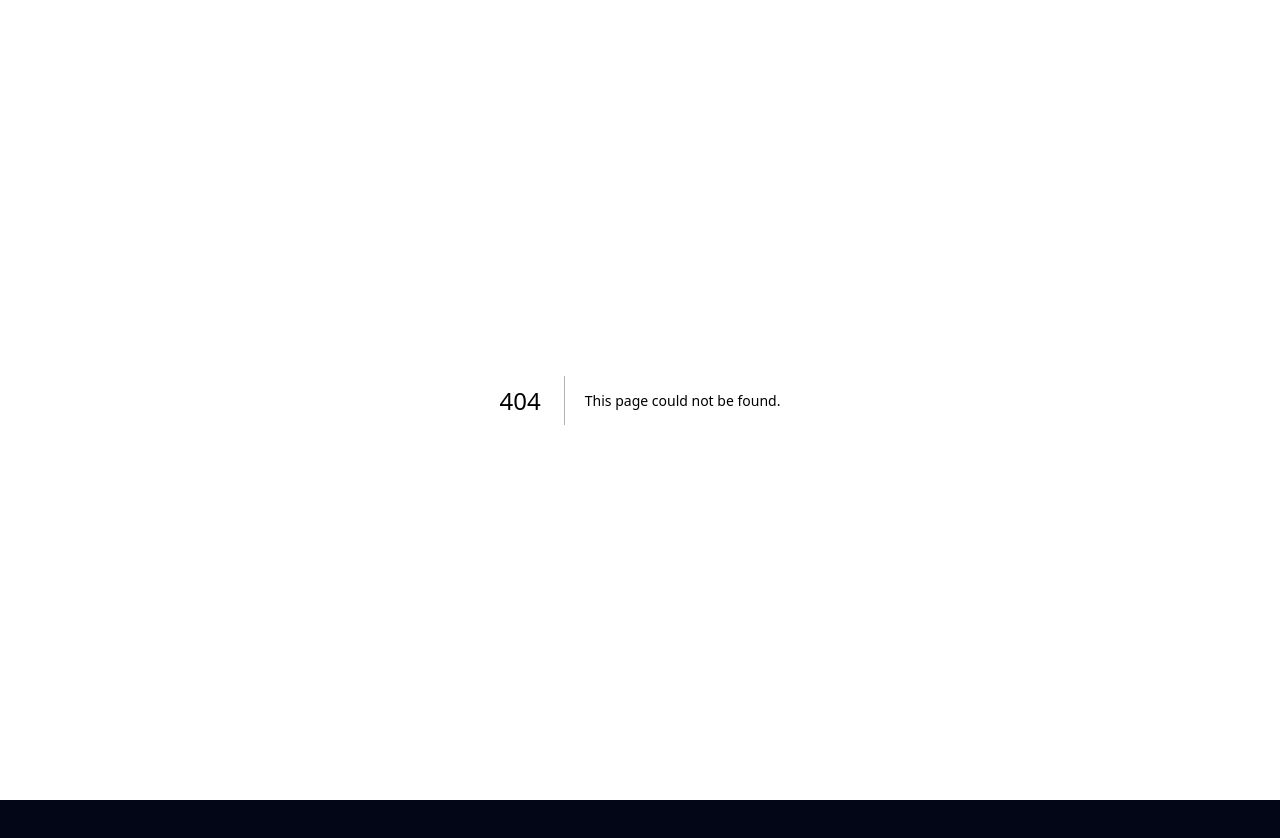
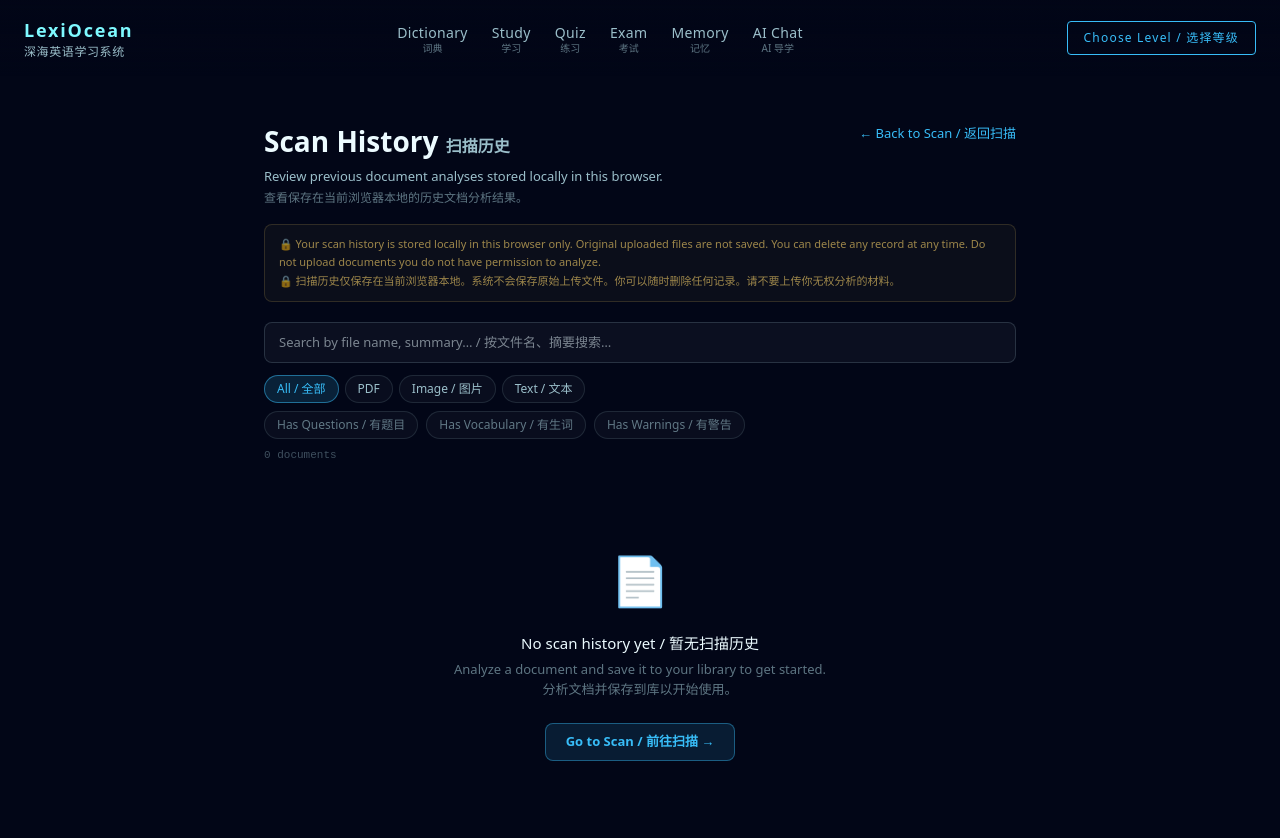
Before and after one commit to fanhui100-cell/aiimage, a Next.js app in the folder ocean-english/: page /scan/history in a window 1280 px wide. Before the commit this address had no page. Shown: the top 838 px of the page. Before the commit the page ends 800 px from the top, so only its background shows below. Built offline with nearby package versions, Linux system fonts and the light colour scheme.

Commit message:
feat(4e): /scan/history page — list, search, filter, clear-all with confirm

```diff
--- /dev/null
+++ b/ocean-english/app/scan/history/page.tsx
@@ -0,0 +1,157 @@
+'use client'
+
+import { useState } from 'react'
+import Link from 'next/link'
+import { AppShell } from '@/components/layout/AppShell'
+import { useScanHistoryStore } from '@/store/useScanHistoryStore'
+import { ScanHistoryCard } from '@/components/scan/history/ScanHistoryCard'
+import { ScanHistoryFilters } from '@/components/scan/history/ScanHistoryFilters'
+import { ScanHistoryEmptyState } from '@/components/scan/history/ScanHistoryEmptyState'
+
+export default function ScanHistoryPage() {
+  const {
+    scanDocuments,
+    scanHistoryFilters,
+    setFilters,
+    getFilteredDocuments,
+    deleteScanDocument,
+    clearScanHistory,
+  } = useScanHistoryStore()
+
+  const [showClearConfirm, setShowClearConfirm] = useState(false)
+
+  const filtered = getFilteredDocuments()
+  const hasFilters =
+    scanHistoryFilters.query !== '' ||
+    scanHistoryFilters.fileType !== 'all' ||
+    scanHistoryFilters.hasWarnings ||
+    scanHistoryFilters.hasQuestions ||
+    scanHistoryFilters.hasVocabulary
+
+  function handleDelete(id: string) {
+    deleteScanDocument(id)
+  }
+
+  function handleClearAll() {
+    clearScanHistory()
+    setShowClearConfirm(false)
+  }
+
+  return (
+    <AppShell>
+      <div style={{ minHeight: '100vh', background: 'var(--bg-deep)', paddingTop: '80px' }}>
+        <div style={{ maxWidth: '800px', margin: '0 auto', padding: '40px 24px' }}>
+
+          {/* Header */}
+          <div style={{ display: 'flex', justifyContent: 'space-between', alignItems: 'flex-start', flexWrap: 'wrap', gap: '12px', marginBottom: '8px' }}>
+            <div>
+              <h1 style={{ margin: '0 0 4px', fontSize: '28px', fontWeight: 700, color: '#ECFBFF' }}>
+                Scan History{' '}
+                <span style={{ fontSize: '16px', color: '#9BBFCA' }}>扫描历史</span>
+              </h1>
+              <p style={{ margin: 0, fontSize: '13px', color: '#9BBFCA', lineHeight: 1.6 }}>
+                Review previous document analyses stored locally in this browser.
+                <br />
+                <span style={{ color: 'rgba(155,191,202,0.6)', fontSize: '12px' }}>
+                  查看保存在当前浏览器本地的历史文档分析结果。
+                </span>
+              </p>
+            </div>
+            <Link href="/scan" style={{ fontSize: '13px', color: '#38BDF8', textDecoration: 'none', whiteSpace: 'nowrap', alignSelf: 'flex-start', marginTop: '4px' }}>
+              ← Back to Scan / 返回扫描
+            </Link>
+          </div>
+
+          {/* Compliance notice */}
+          <div style={{
+            background: 'rgba(255,215,106,0.04)',
+            border: '1px solid rgba(255,215,106,0.15)',
+            borderRadius: '8px',
+            padding: '10px 14px',
+            margin: '16px 0 20px',
+            fontSize: '11px',
+            color: 'rgba(255,215,106,0.6)',
+            lineHeight: 1.7,
+          }}>
+            🔒 Your scan history is stored locally in this browser only. Original uploaded files are not saved.
+            You can delete any record at any time. Do not upload documents you do not have permission to analyze.
+            <br />
+            🔒 扫描历史仅保存在当前浏览器本地。系统不会保存原始上传文件。你可以随时删除任何记录。请不要上传你无权分析的材料。
+          </div>
+
+          {/* Filters */}
+          <ScanHistoryFilters
+            filters={scanHistoryFilters}
+            onChange={setFilters}
+            totalCount={scanDocuments.length}
+            filteredCount={filtered.length}
+          />
+
+          {/* Document list */}
+          {filtered.length === 0 ? (
+            <ScanHistoryEmptyState hasFilters={hasFilters} />
+          ) : (
+            <div style={{ display: 'flex', flexDirection: 'column', gap: '12px', marginBottom: '32px' }}>
+              {filtered.map(doc => (
+                <ScanHistoryCard key={doc.id} doc={doc} onDelete={handleDelete} />
+              ))}
+            </div>
+          )}
+
+          {/* Clear all */}
+          {scanDocuments.length > 0 && (
+            <div style={{ borderTop: '1px solid rgba(155,191,202,0.1)', paddingTop: '20px', marginTop: '8px' }}>
+              {!showClearConfirm ? (
+                <button
+                  onClick={() => setShowClearConfirm(true)}
+                  style={{
+                    padding: '7px 16px',
+                    borderRadius: '7px',
+                    background: 'rgba(239,68,68,0.05)',
+                    border: '1px solid rgba(239,68,68,0.15)',
+                    color: 'rgba(239,68,68,0.6)',
+                    fontSize: '12px',
+                    cursor: 'pointer',
+                  }}
+                >
+                  Clear All History / 清空扫描历史
+                </button>
+              ) : (
+                <div style={{
+                  display: 'flex',
+                  gap: '8px',
+                  alignItems: 'center',
+                  background: 'rgba(239,68,68,0.05)',
+                  border: '1px solid rgba(239,68,68,0.2)',
+                  borderRadius: '8px',
+                  padding: '10px 14px',
+                  flexWrap: 'wrap',
+                }}>
+                  <span style={{ fontSize: '13px', color: 'rgba(239,68,68,0.85)' }}>
+                    Delete all {scanDocuments.length} records? This cannot be undone. /
+                    删除全部 {scanDocuments.length} 条记录？此操作不可撤销。
+                  </span>
+                  <div style={{ display: 'flex', gap: '8px' }}>
+                    <button
+                      onClick={handleClearAll}
+                      style={{ padding: '5px 14px', borderRadius: '6px', background: 'rgba(239,68,68,0.18)', border: '1px solid rgba(239,68,68,0.4)', color: '#F87171', fontSize: '12px', cursor: 'pointer' }}
+                    >
+                      Delete All / 全部删除
+                    </button>
+                    <button
+                      onClick={() => setShowClearConfirm(false)}
+                      style={{ padding: '5px 12px', borderRadius: '6px', background: 'none', border: '1px solid rgba(155,191,202,0.2)', color: '#9BBFCA', fontSize: '12px', cursor: 'pointer' }}
+                    >
+                      Cancel / 取消
+                    </button>
+                  </div>
+                </div>
+              )}
+            </div>
+          )}
+
+        </div>
+      </div>
+    </AppShell>
+  )
+}
```
